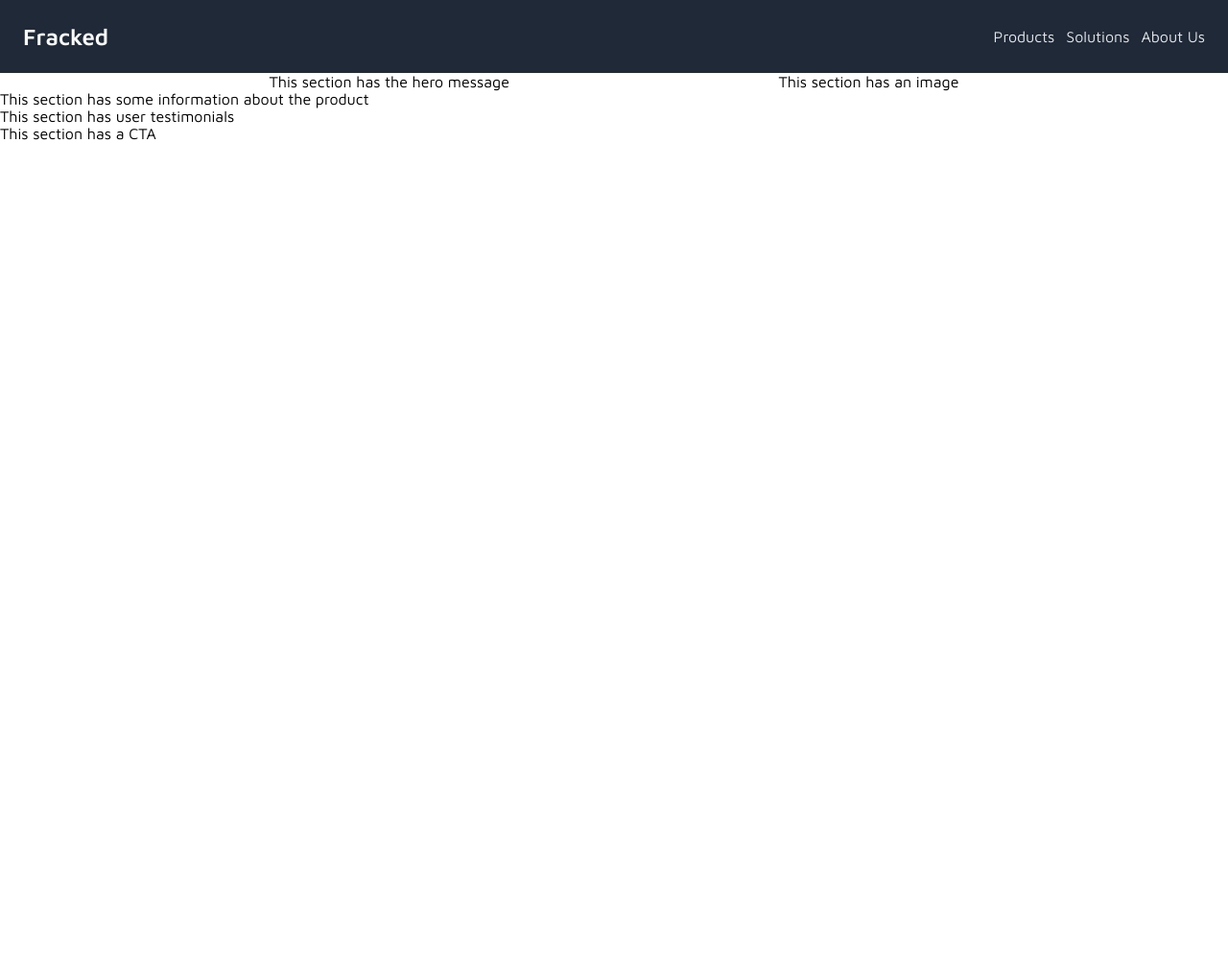
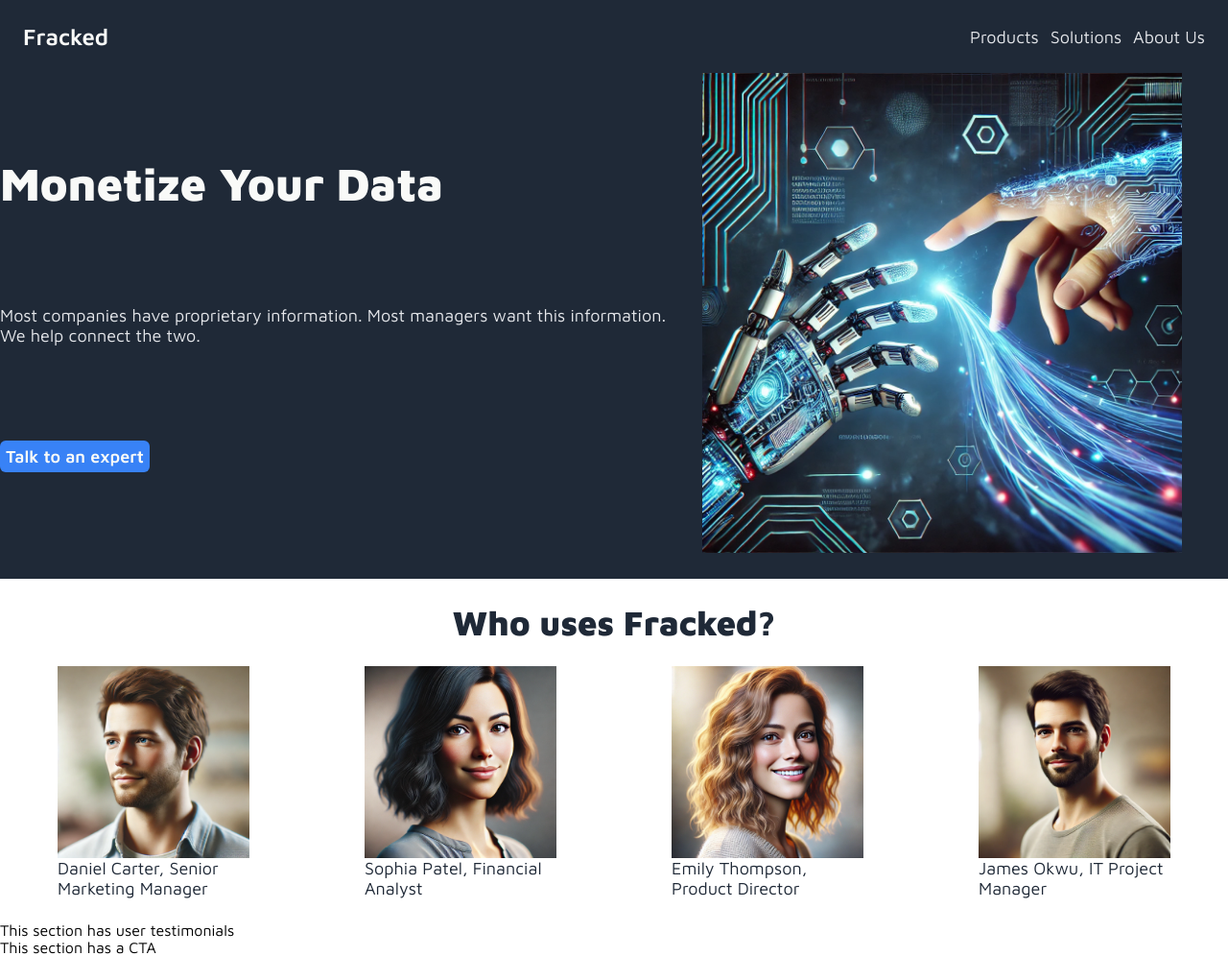
Before and after one commit to reubenjake1805/top-landing-page, a plain HTML site: page index.html in a window 1280 px wide. Shown: the whole page at 96% size. Before the commit the page ends 800 px from the top, so only its background shows below. Drawn offline with Linux system fonts and the light colour scheme.

Commit message:
added the pictures and titles

```diff
--- a/index.html
+++ b/index.html
@@ -19,15 +19,41 @@
     </div>
     <div class="hero">
         <div class="hero-left">
-            This section has the hero message
+            <div class="hero-left-main">
+                Monetize Your Data
+            </div>
+            <div class="hero-left-sub">
+                Most companies have proprietary information. Most managers want this information. We help connect the two.
+            </div>
+            <div class="hero-left-cta">
+                <button>Talk to an expert</button>
+            </div>
         </div>
         <div class="hero-right">
-            This section has an image
+            <img class="hero-image" src="images/hero-image.webp">
         </div>
 
     </div>
-    <div class="information">
-        This section has some information about the product
+    <div class="info-section">
+        Who uses Fracked?
+        <div class="information">
+            <div class="info-image-text">
+                <img class="cust-image" src="images/cust1.webp">
+                <div class="cust-text">Daniel Carter, Senior Marketing Manager</div>
+            </div>
+            <div class="info-image-text">
+                <img class="cust-image" src="images/cust2.webp">
+                <div class="cust-text">Sophia Patel, Financial Analyst</div>
+            </div>
+            <div class="info-image-text">
+                <img class="cust-image" src="images/cust3.webp">
+                <div class="cust-text">Emily Thompson, Product Director</div>
+            </div>
+            <div class="info-image-text">
+                <img class="cust-image" src="images/cust4.webp">
+                <div class="cust-text">James Okwu, IT Project Manager</div>
+            </div>
+        </div>
     </div>
     <div class="testimonial">
         This section has user testimonials
--- a/style.css
+++ b/style.css
@@ -61,6 +61,7 @@ body {
 .header-links {
     color: #E5E7EB;
     text-decoration: none;
+    font-size: 18px;
 }
 
 .header-right {
@@ -73,8 +74,81 @@ body {
 
 .hero {
     display: flex;
+    justify-content: space-around;
+    gap: 12px;
+    width: 100%;
+    background-color: #1F2937;
+    padding-bottom: 24px;
+}
+
+.hero-left-main {
+    font-size: 48px;
+    font-weight: 900;
+    color: #F9FAF8;
+}
+
+.hero-left-sub {
+    color: #E5E7EB;
+    font-size: 18px;
+}
+
+.hero-left {
+    display: flex;
+    flex-direction: column;
     justify-content: space-evenly;
     gap: 12px;
-    margin-left: 12px;
-    margin-right: 12px;
 }
+
+button {
+    display: flex;
+    justify-content: center;
+    align-items: center;
+    background-color: #3882F6;
+    color: #F9FAF8;
+    font-family:  'Maven Pro', sans-serif;
+    border-radius: 6px;
+    padding: 6px;
+    border: none;
+    font-weight: 600;
+    font-size: 18px;
+}
+
+.hero-image {
+    width: 500px;
+    height: auto;
+    padding-right: 48px;
+}
+
+.cust-image {
+    width: 200px;
+    height: auto;
+}
+
+.info-section {
+    display: flex;
+    flex-direction: column;
+    justify-content: center;
+    align-items: center;
+    padding-top: 24px;
+    font-size: 36px;
+    font-weight: 900;
+    color: #1F2937;
+}
+
+.information {
+    display: flex;
+    justify-content: space-evenly;
+    padding: 24px;
+    gap: 120px;
+}
+
+.info-image-text {
+    display: flex;
+    flex-direction: column;
+    justify-content: center;
+    align-items: center;
+    font-size: 18px;
+    font-weight: 300;
+    flex-wrap: wrap;
+    width: 200px;
+}
```
Also changed, not shown: images/cust1.webp (added), images/cust2.webp (added), images/cust3.webp (added), images/cust4.webp (added), images/hero-image.png (added), images/hero-image.webp (added).
